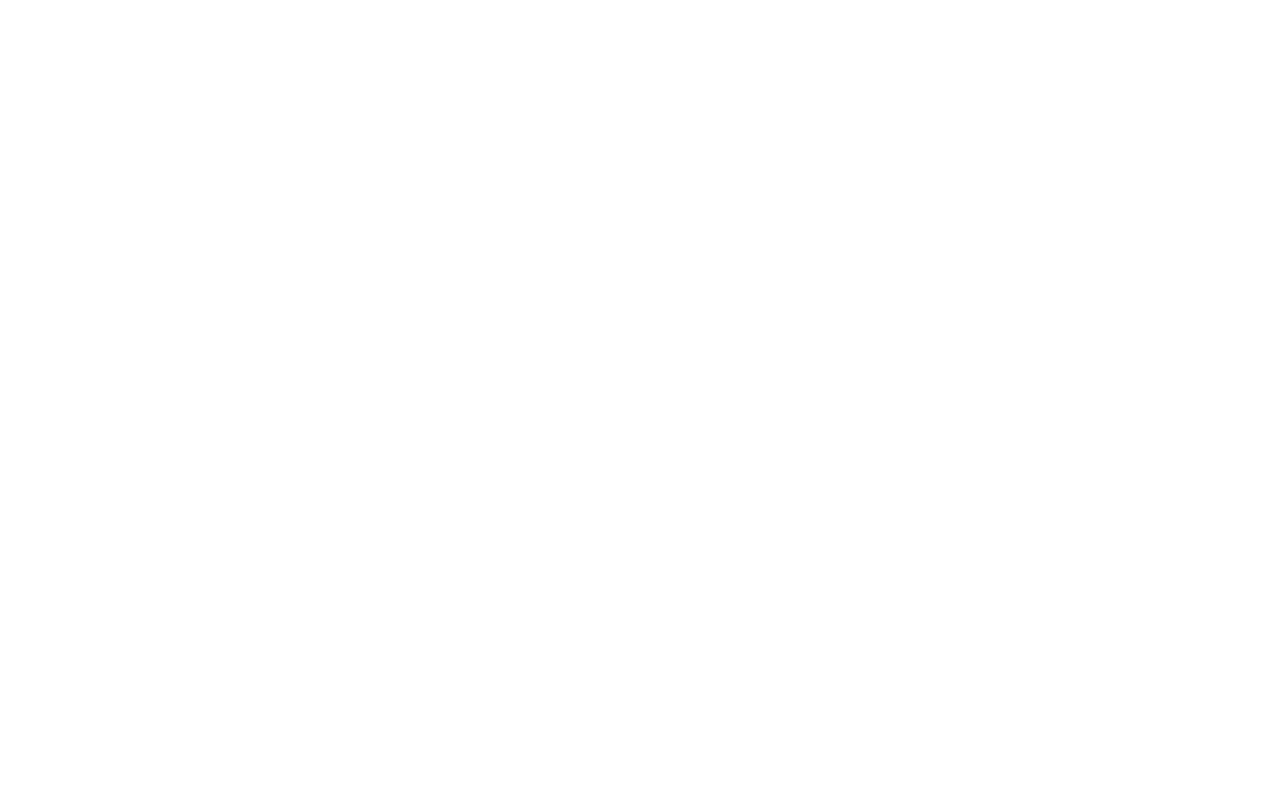
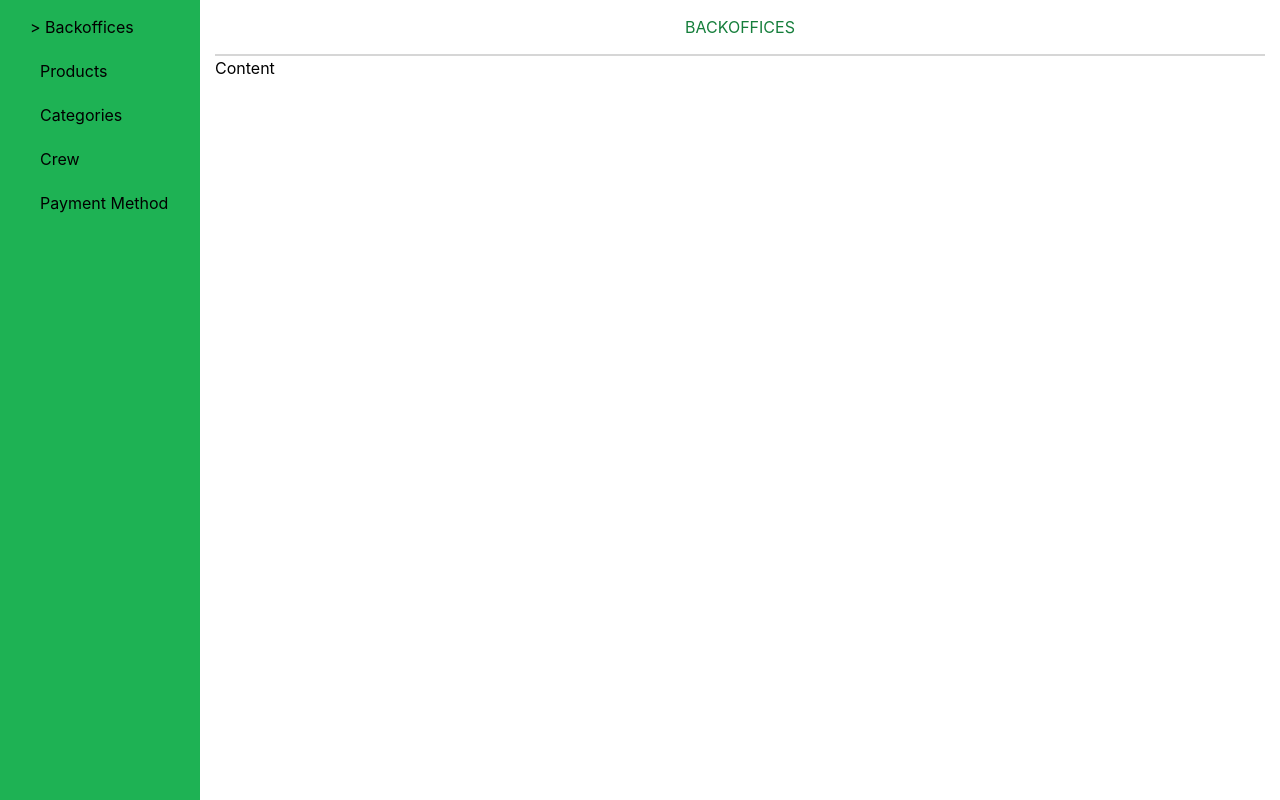
Before and after one commit to danieldwipaska/cashier-app-client, a React (Create React App) app: page /backoffices in a window 1280 px wide. Before the commit this address had no page. Built offline with nearby package versions, Linux system fonts and the light colour scheme.

Commit message:
New Route: Backoffices

```diff
--- a/package.json
+++ b/package.json
@@ -17,6 +17,7 @@
     "@types/react": "^18.2.63",
     "@types/react-dom": "^18.2.20",
     "axios": "^1.6.7",
+    "classnames": "^2.5.1",
     "jspdf": "^2.5.1",
     "react": "^18.2.0",
     "react-csv": "^2.2.2",
--- a/src/App.tsx
+++ b/src/App.tsx
@@ -11,6 +11,8 @@
 import GiftCard from './routes/GiftCard/GiftCard';
 import Collections from './routes/Collections/Collections';
 import Settings from './routes/Settings/Settings';
+import Backoffices from './routes/Backoffices/Backoffices';
+import Products from './routes/Backoffices/Products/Products';
 
 function App() {
   const client = new QueryClient({
@@ -33,6 +35,8 @@
               <Route path="/gift-card" element={<GiftCard />} />
               <Route path="/collections" element={<Collections />} />
               <Route path="/settings" element={<Settings />} />
+              <Route path="/backoffices" element={<Backoffices />} />
+              <Route path="/backoffices/products" element={<Products />} />
             </Routes>
           </Router>
         </QueryClientProvider>
--- /dev/null
+++ b/src/assets/css/style.module.css
@@ -0,0 +1,45 @@
+.sidebar {
+    width: 200px;
+    height: 100%;
+    flex: 1;
+    background-color: #1eb254;
+    position: fixed;
+    padding: 0 10px 0 30px;
+}
+
+.sidebarHeader {
+    padding-top: 15px;
+    padding-bottom: 15px;
+}
+
+.sidebarLinks {
+    display: grid;
+    grid-template-columns: 1fr;
+    gap: 10px;
+}
+
+.sidebarLinks.active {
+    background-color: white;
+}
+
+.sidebarLinks.link {
+    padding: 5px 10px;
+    border-radius: 5px;
+}
+
+.sidebarLinks.link:hover {
+    background-color: white;
+}
+
+.main {
+    margin-left: 215px;
+    margin-right: 15px;
+}
+
+.header {
+    text-align: center;
+    padding-top: 15px;
+    padding-bottom: 15px;
+    color: #157e3b;
+    border-bottom: 2px solid rgb(214, 214, 214);
+}
--- /dev/null
+++ b/src/components/Backoffices/Header.tsx
@@ -0,0 +1,8 @@
+import React from 'react';
+import style from '../../assets/css/style.module.css';
+
+const Header = ({ title }: { title: string }) => {
+  return <header className={style.header}>{title}</header>;
+};
+
+export default Header;
--- /dev/null
+++ b/src/components/Backoffices/Nav.tsx
@@ -0,0 +1,18 @@
+import style from '../../assets/css/style.module.css'
+import cx from 'classnames'
+
+const Nav = () => {
+  return (
+    <nav className={style.sidebar}>
+      <header className={style.sidebarHeader}>&gt; Backoffices</header>
+      <div className={style.sidebarLinks}>
+        <a href="/backoffices/products" className={cx(style.sidebarLinks, style.link)}>Products</a>
+        <a href="#" className={cx(style.sidebarLinks, style.link)}>Categories</a>
+        <a href="#" className={cx(style.sidebarLinks, style.link)}>Crew</a>
+        <a href="#" className={cx(style.sidebarLinks, style.link)}>Payment Method</a>
+      </div>
+    </nav>
+  )
+}
+
+export default Nav
--- /dev/null
+++ b/src/routes/Backoffices/Backoffices.tsx
@@ -0,0 +1,14 @@
+import React from 'react'
+import Layout from './Layout/Layout'
+import Header from '../../components/Backoffices/Header'
+
+const Backoffices = () => {
+  return (
+    <Layout>
+      <Header title='BACKOFFICES' />
+        <div>Content</div>
+    </Layout>
+  )
+}
+
+export default Backoffices
--- /dev/null
+++ b/src/routes/Backoffices/Layout/Layout.tsx
@@ -0,0 +1,13 @@
+import style from '../../../assets/css/style.module.css';
+import Nav from '../../../components/Backoffices/Nav';
+
+const Layout = ({ children }: any) => {
+  return (
+    <div>
+      <Nav />
+      <main className={style.main}>{children}</main>
+    </div>
+  );
+};
+
+export default Layout;
--- /dev/null
+++ b/src/routes/Backoffices/Products/Products.tsx
@@ -0,0 +1,13 @@
+import Layout from '../Layout/Layout'
+import Header from '../../../components/Backoffices/Header'
+
+const Products = () => {
+  return (
+    <Layout>
+      <Header title='PRODUCTS' />
+        <div>Content</div>
+    </Layout>
+  )
+}
+
+export default Products
```
Also changed, not shown: public/fonts/fonts.css (added, +23 -0 lines), 1 other file (tests, documents, lock files or other folders).
